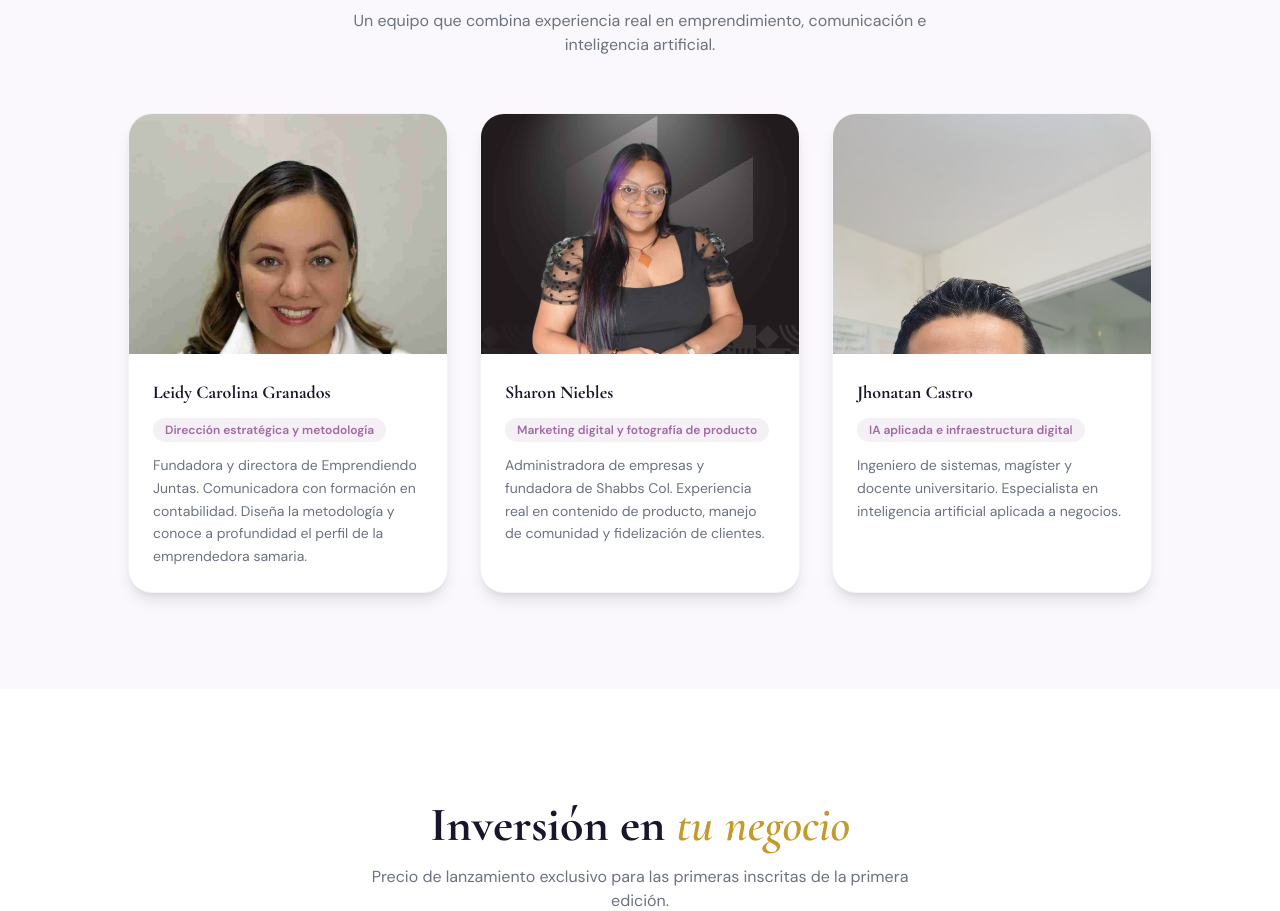
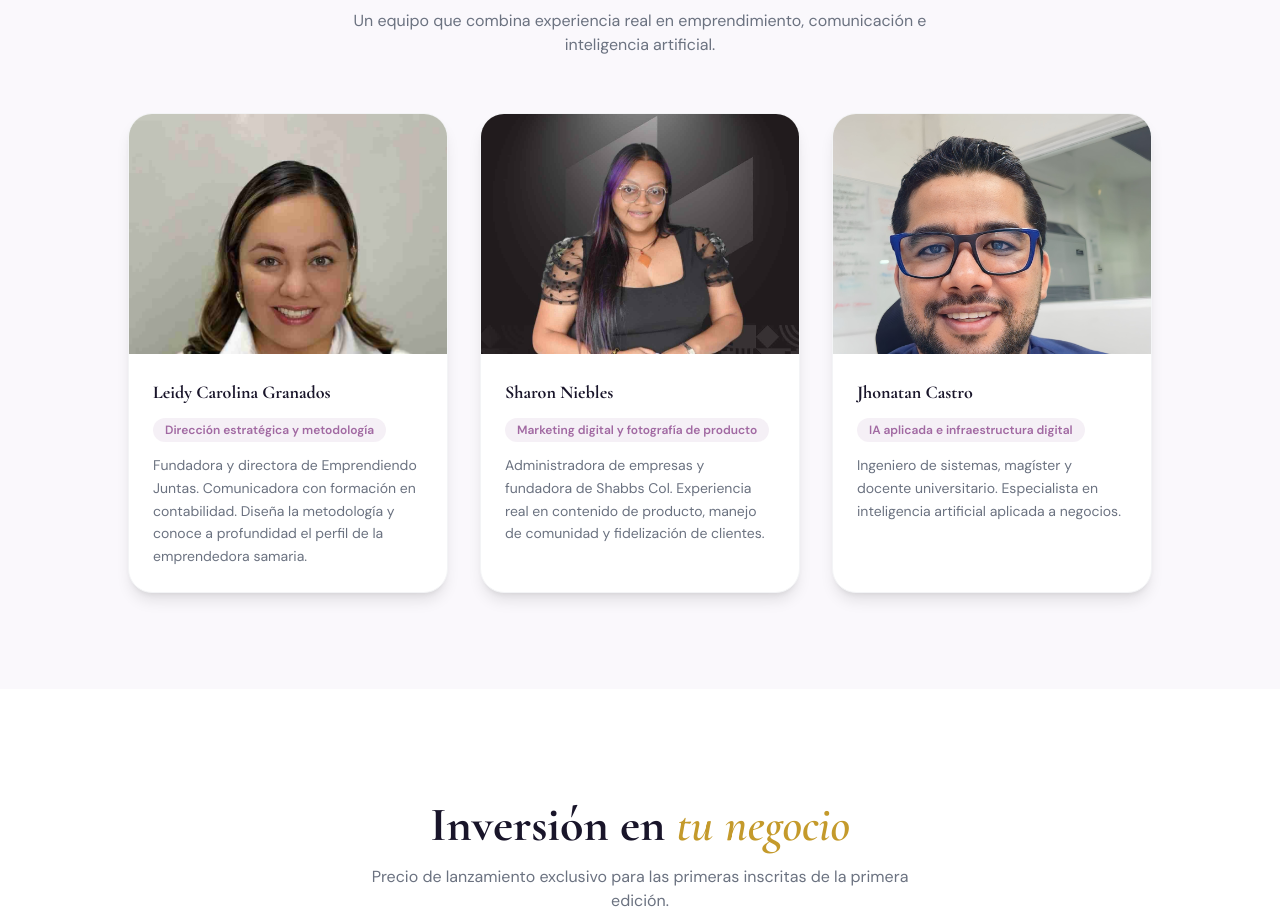
Before and after one commit to jcastr0/ej, a React (Vite) app: page /bootcamp in a window 1280 px wide. Shown: the part 5131-6042 px from the top of the page. Built offline with nearby package versions, Linux system fonts and the light colour scheme; the HTML template or start-up script is replaced by a standard one.

Commit message:
fix: imagen jhonatan.png (optimizada)

```diff
--- a/src/pages/Bootcamp.jsx
+++ b/src/pages/Bootcamp.jsx
@@ -105,7 +105,7 @@ const team = [
   {
     name: 'Jhonatan Castro',
     role: 'IA aplicada e infraestructura digital',
-    image: '/images/jhonatan.jpg',
+    image: '/images/jhonatan.png',
     bio: 'Ingeniero de sistemas, magíster y docente universitario. Especialista en inteligencia artificial aplicada a negocios.',
   },
 ];
```
Also changed, not shown: public/images/jhonatan.png (added).
